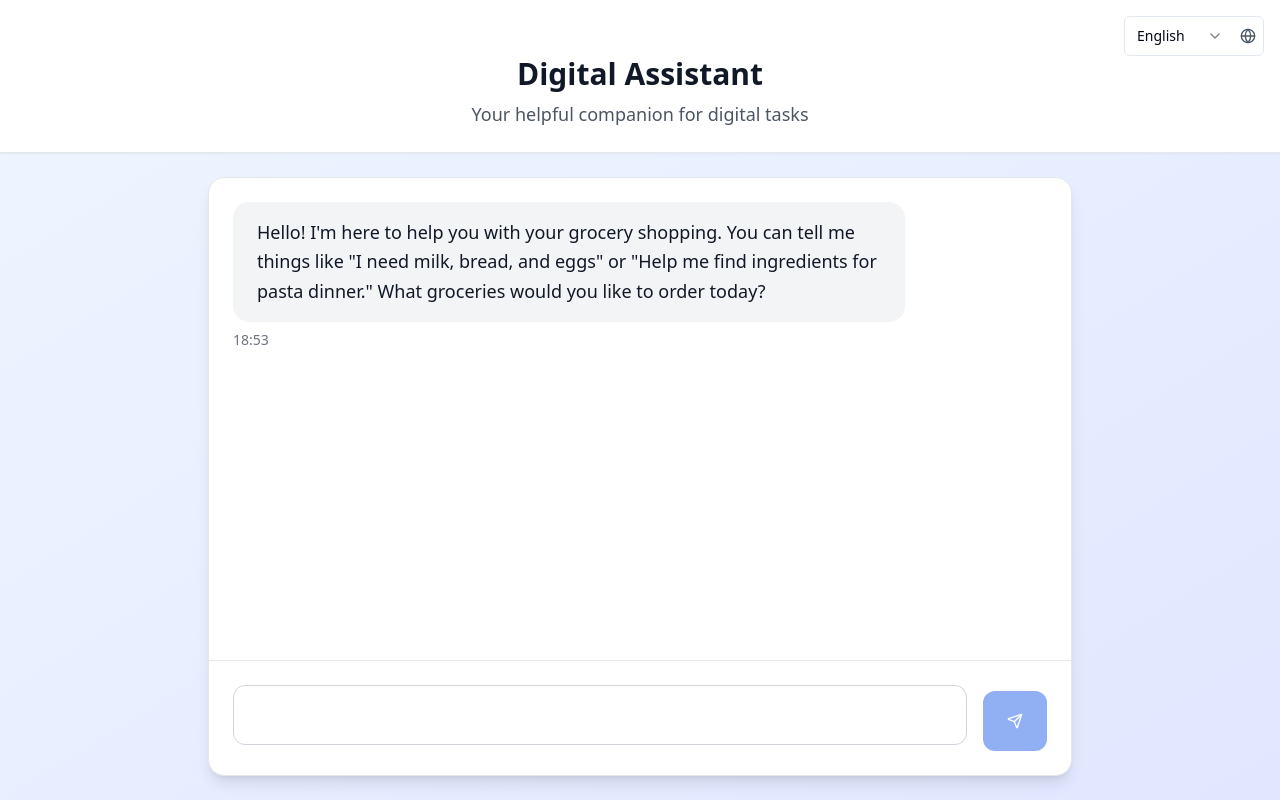
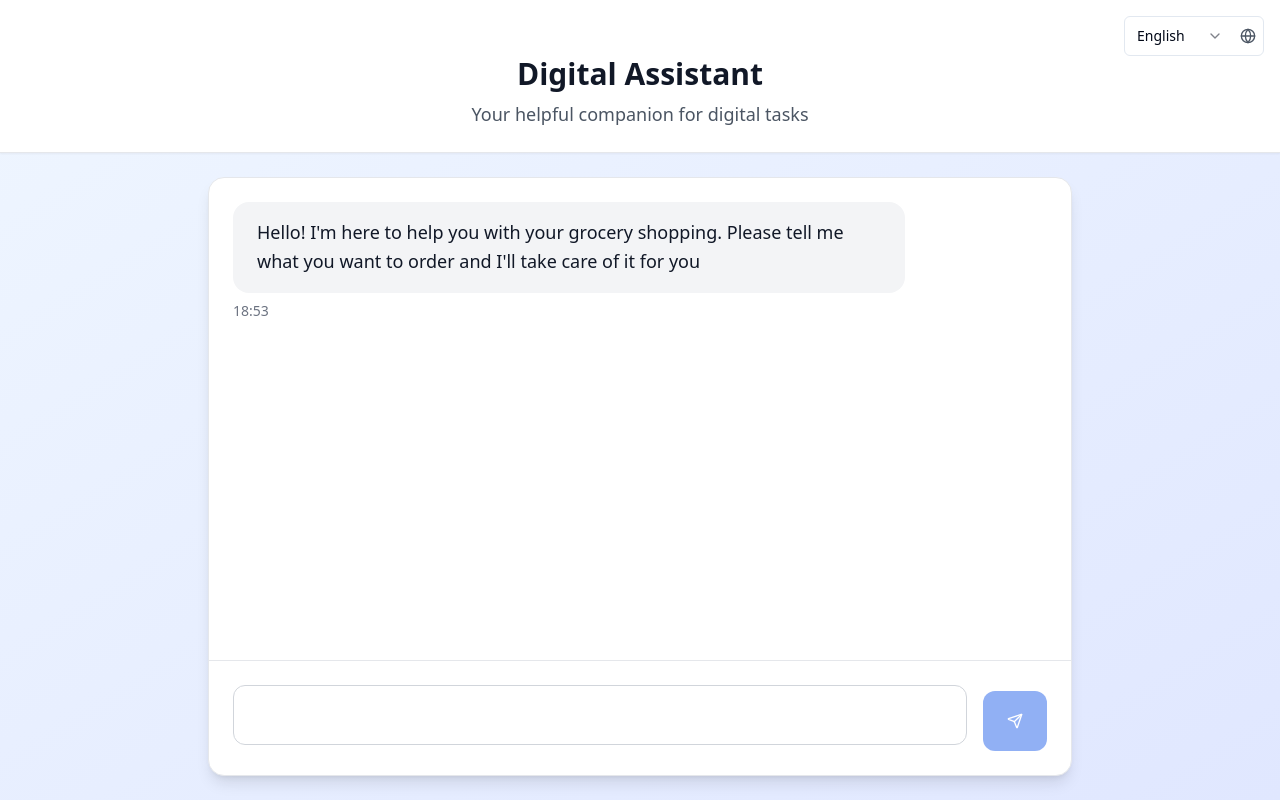
Before and after one commit to harelkleiner/easycart, a React (Vite) app: page /original in a window 1280 px wide. Built offline with nearby package versions, Linux system fonts and the light colour scheme.

Commit message:
Refactor: Update welcome message
Updated the welcome message in both English and Hebrew.

```diff
--- a/src/contexts/LanguageContext.tsx
+++ b/src/contexts/LanguageContext.tsx
@@ -64,7 +64,7 @@ const translations = {
     'features.familyFriendly.description': 'Your family can help you get started and place orders together',
 
     // Chat
-    'chat.welcomeMessage': 'Hello! I\'m here to help you with your grocery shopping. You can tell me things like "I need milk, bread, and eggs" or "Help me find ingredients for pasta dinner." What groceries would you like to order today?',
+    'chat.welcomeMessage': 'Hello! I\'m here to help you with your grocery shopping.\nPlease tell me what you want to order and I\'ll take care of it for you',
     'chat.placeholder': 'Tell me what groceries you need... For example: \'I need milk, bread, and bananas\' or \'Help me plan dinner for tonight\'',
     'chat.errorMessage': 'Sorry, I encountered an error ({status}). Please try again.',
     'chat.networkError': 'Sorry, I\'m having trouble connecting to the service right now. This might be due to network restrictions. Please try again later.',
@@ -123,7 +123,7 @@ const translations = {
     'features.familyFriendly.description': 'המשפחה שלך יכולה לעזור לך להתחיל ולבצע הזמנות יחד',
 
     // Chat
-    'chat.welcomeMessage': 'שלום! אני כאן כדי לעזור לך עם קניות המצרכים. אתה יכול להגיד לי דברים כמו "אני צריך חלב, לחם וביצים" או "עזור לי למצוא רכיבים לארוחת פסטה". איזה מצרכים תרצה להזמין היום?',
+    'chat.welcomeMessage': 'שלום! אני כאן כדי לעזור לך עם קניות המצרכים.\nאנא שלח לי מה אתה רוצה להזמין ואבצע זאת בשבילך',
     'chat.placeholder': 'ספר לי איזה מצרכים אתה צריך... לדוגמה: \'אני צריך חלב, לחם ובננות\' או \'עזור לי לתכנן ארוחת ערב\'',
     'chat.errorMessage': 'מצטער, נתקלתי בשגיאה ({status}). אנא נסה שוב.',
     'chat.networkError': 'מצטער, יש לי בעיה להתחבר לשירות כרגע. ייתכן שזה בגלל הגבלות רשת. אנא נסה שוב מאוחר יותר.',
```
